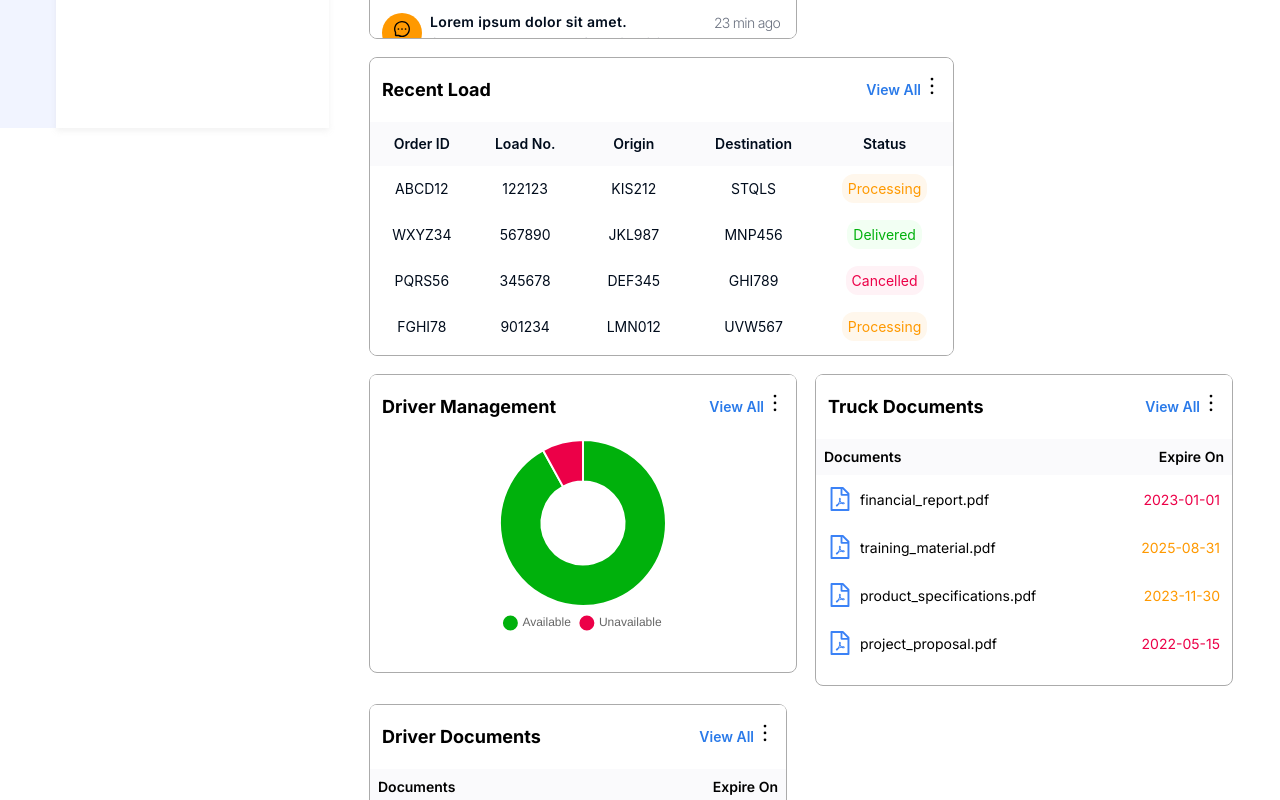
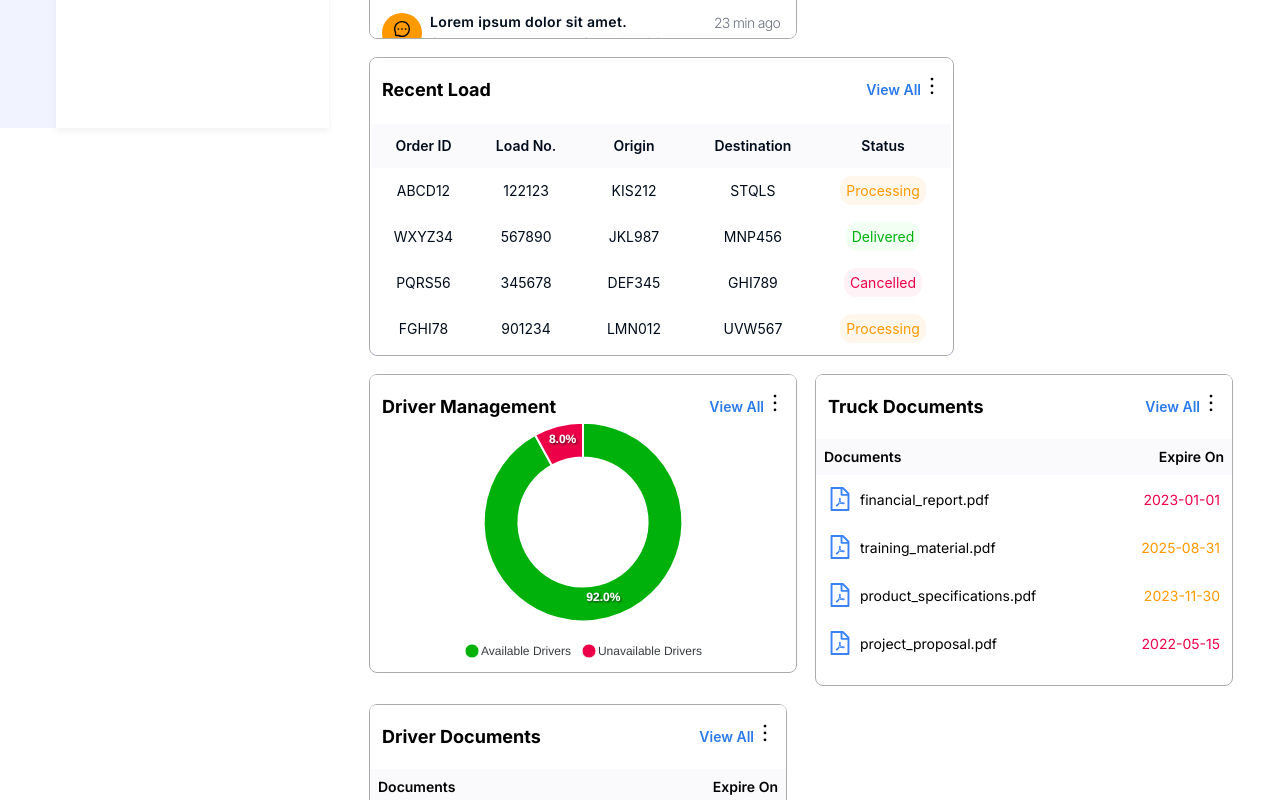
Before and after one commit to huzefajuned/logistics-dashboard, a Next.js app: page / in a window 1280 px wide. Shown: the part 640-1440 px from the top of the page. Built offline with nearby package versions, Linux system fonts and the light colour scheme.

Commit message:
react-apexcharts added

```diff
--- a/app/components/CommonHeader.tsx
+++ b/app/components/CommonHeader.tsx
@@ -22,7 +22,11 @@ const CommonHeader: React.FC<CommonHeaderProps> = ({
     return null;
   }
   return (
-    <div className="flex flex-row  p-3 justify-between items-center text-center sticky top-0 rounded-md bg-white dark:bg-[#3C4454]">
+    <div
+      className="flex flex-row  p-3 justify-between items-center
+       text-center sticky top-0 rounded-tl-md rounded-tr-md
+       bg-white dark:bg-[#3C4454]"
+    >
       <h2 className="text-lg font-bold">{heading}</h2>
       <div className="flex flex-row justify-center items-center text-center">
         <Text className="text-primary-80 font-semibold text-sm cursor-pointer">
--- a/app/components/DriverChart.tsx
+++ b/app/components/DriverChart.tsx
@@ -1,17 +1,12 @@
 "use client";
 import React, { useEffect, useState } from "react";
-import { Doughnut } from "react-chartjs-2";
-import { Chart, ArcElement, Tooltip, Legend, plugins } from "chart.js";
-Chart.register(ArcElement, Tooltip, Legend);
-interface DoughnutChartProps {
-  data: number[];
-  labels: string[];
-}
+import ReactApexChart from "react-apexcharts";
+// interface DoughnutChartProps {
+//   data: number[];
+//   labels: string[];
+// }
 
-const DriverChart: React.FC<DoughnutChartProps> = ({
-  data,
-  labels,
-}: DoughnutChartProps) => {
+const DriverChart: React.FC<any> = ({ data, labels }: any) => {
   const [mount, setMount] = useState<boolean>(false);
 
   useEffect(() => {
@@ -22,53 +17,34 @@ const DriverChart: React.FC<DoughnutChartProps> = ({
     return null;
   }
 
-  const datasets: any = {
-    labels: labels,
-    datasets: [
-      {
-        data: data,
-        backgroundColor: ["#00B10C", "#EC0048"],
-      },
-    ],
-  };
+  const series = data;
 
-  const options: any = {
-    plugins: {
-      legend: {
-        display: true,
-        labels: {
-          usePointStyle: true,
-          margin: 20, // Adjust the padding around each legend label
-
-          font: {
-            size: 12, // Adjust the font size of the legend labels
-          },
-        },
-        position: "bottom",
-        align: "middle",
-        boxWidth: 100,
+  const chartOptions: any = {
+    options: {
+      chart: {
+        type: "donut",
       },
     },
-    elements: {
-      point: {
-        rotation: 90,
-        borderWidth: 1,
-        borderColor: "#fff",
-      },
+    colors: ["#00B10C", "#EC0048"],
+
+    labels: labels,
+
+    dataLabels: {
+      enabled: true,
+      position: "bottom",
     },
-    layout: {
-      padding: {
-        bottom: 0,
-      },
+    legend: {
+      position: "bottom",
     },
   };
 
   return (
-    <div className="flex flex-row m-auto justify-center items-center w-[300px] h-[200px]">
-      <Doughnut
-        data={datasets}
-        options={options}
-        className="w-[140px] h-[140px]"
+    <div className="flex flex-col m-auto justify-center items-center w-[300px] h-[200px]  ">
+      <ReactApexChart
+        // width={240}
+        options={chartOptions}
+        series={series}
+        type="donut"
       />
     </div>
   );
--- a/app/components/RecentLoads.tsx
+++ b/app/components/RecentLoads.tsx
@@ -30,7 +30,8 @@ const RecentLoads: React.FC<RecentLoadsProps> = ({
         tableLayout="auto"
         size="middle"
         bordered={false}
-        // scroll={{ y: 190, x: "100%", }}
+        style={{ margin: 2, backgroundColor: "blue" }}
+        scroll={{ y: 190, x: "100%", scrollToFirstRowOnChange: true }}
         pagination={false}
       />
     </div>
--- a/app/pages/Dashboard/Dashboard.tsx
+++ b/app/pages/Dashboard/Dashboard.tsx
@@ -103,7 +103,7 @@ const Dashboard = () => {
 
   // dummy-chartData & chartLabels
   const chartData = [92, 8];
-  const chartLabels = ["Available", "Unavailable"];
+  const chartLabels = ["Available Drivers ", "Unavailable Drivers"];
 
   const DriverManagementPropsData: DriverManagementProps = {
     heading: "Driver Management",
--- a/package.json
+++ b/package.json
@@ -1,4 +1,5 @@
-{ "name": "logistics-dashboard",
+{
+  "name": "logistics-dashboard",
   "version": "0.1.0",
   "private": true,
   "scripts": {
@@ -12,6 +13,7 @@
     "@types/react": "18.2.9",
     "@types/react-dom": "18.2.4",
     "antd": "^5.6.1",
+    "apexcharts": "^3.41.0",
     "autoprefixer": "10.4.14",
     "chart.js": "^4.3.0",
     "eslint": "8.42.0",
@@ -20,7 +22,7 @@
     "next-themes": "^0.2.1",
     "postcss": "8.4.24",
     "react": "18.2.0",
-    "react-chartjs-2": "^5.2.0",
+    "react-apexcharts": "^1.4.0",
     "react-dom": "18.2.0",
     "tailwindcss": "3.3.2",
     "typescript": "5.1.3"
```
Also changed, not shown: 1 other file (tests, documents, lock files or other folders).
